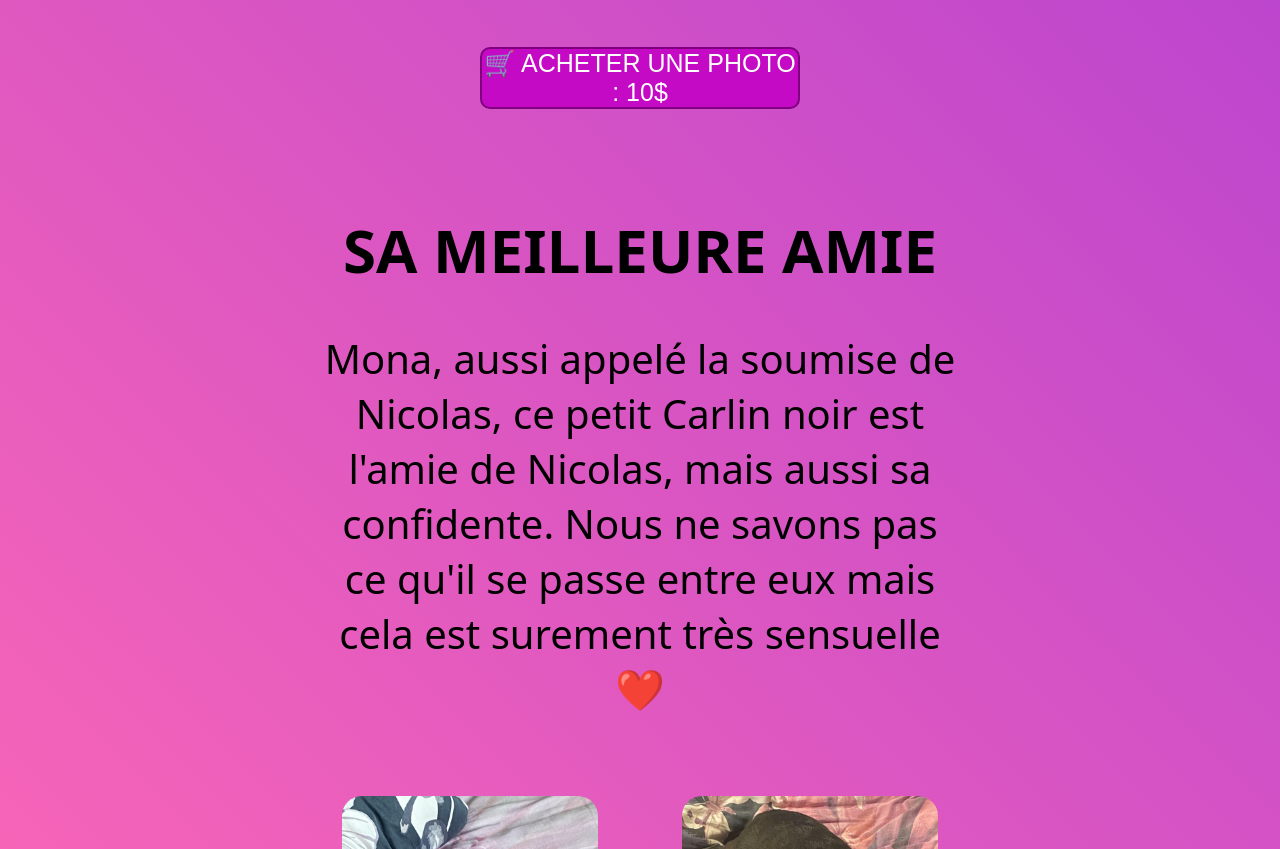
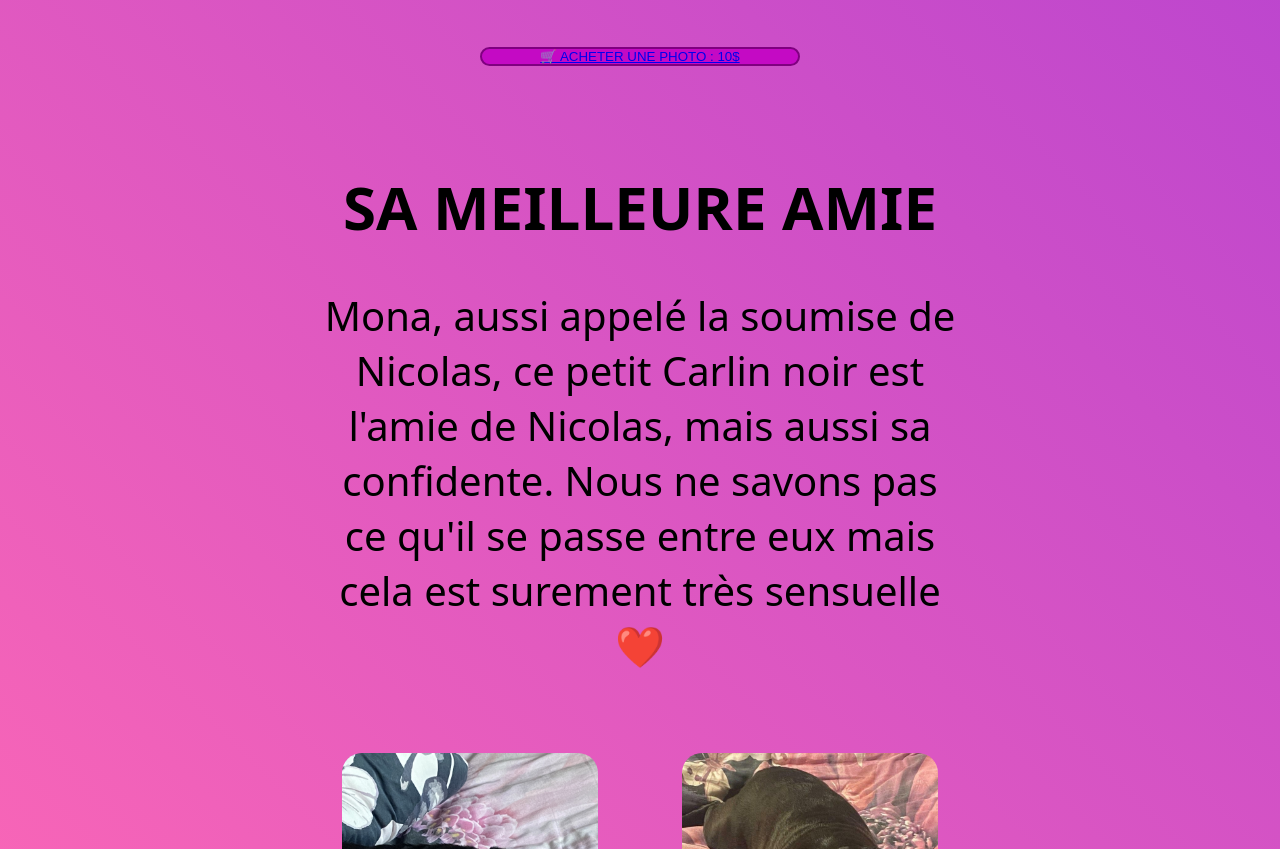
Before and after one commit to floconacs/monanico, a plain HTML site: page docs/index.html in a window 1280 px wide. Shown: the part 1892-2741 px from the top of the page. Drawn offline with Linux system fonts and the light colour scheme; a web font is replaced by a local one.

Commit message:
Update index.html

```diff
--- a/docs/index.html
+++ b/docs/index.html
@@ -59,7 +59,7 @@
                 </div>
 
                 <button class="btn" type="button">
-                    <p>🛒 ACHETER UNE PHOTO : 10$</p>
+                    <a href="achat.html">🛒 ACHETER UNE PHOTO : 10$</a>
                 </button>
 
 
```
